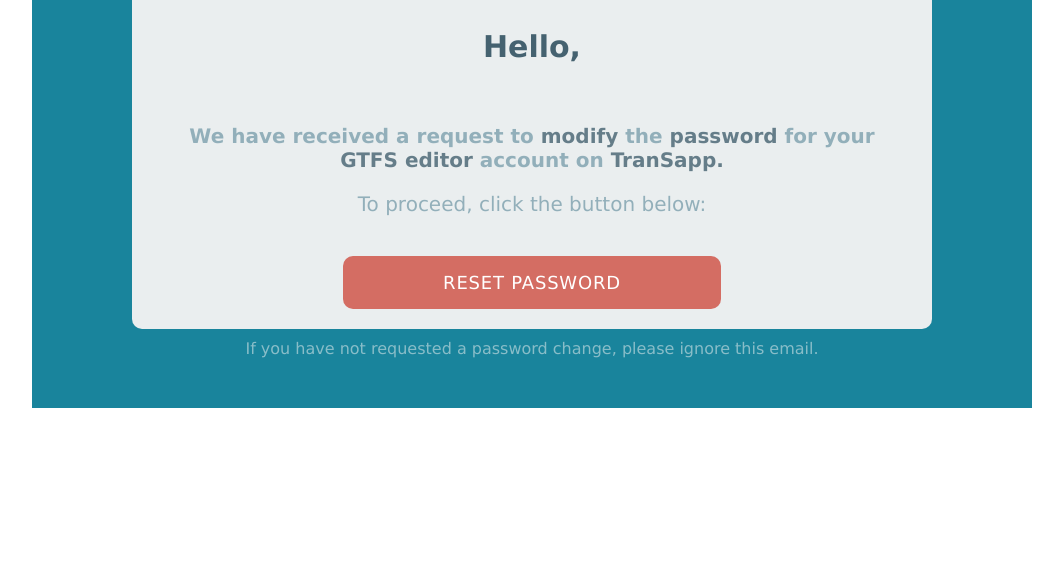
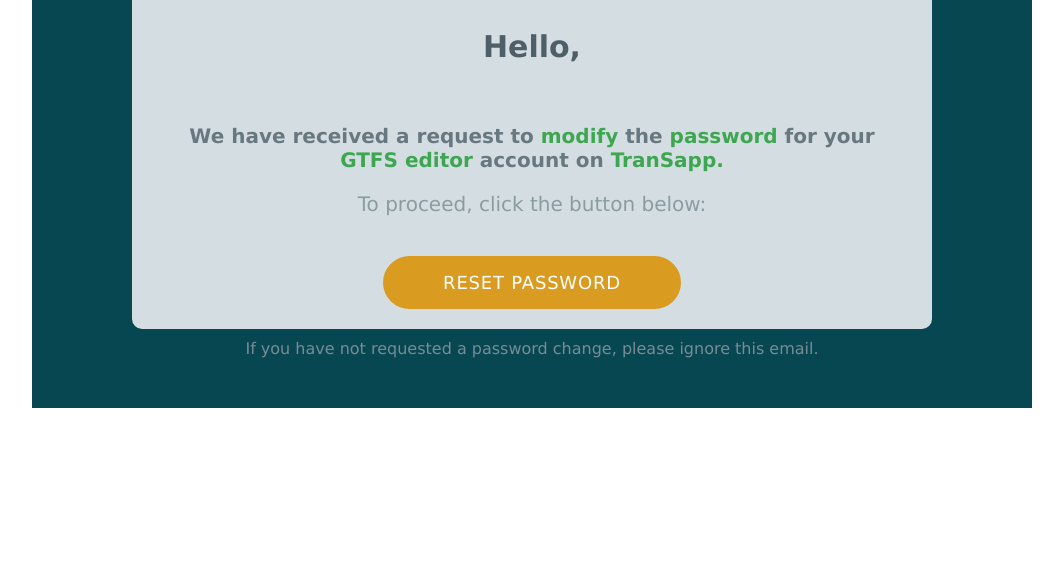
Before and after one commit to InspectorIncognito/gtfs-editor-backend, a Django app: template user/templates/recover_password.html in a window 1280 px wide. Shown: the part 236-800 px from the top of the page, without its empty margins (108-1171 px from the left). Run offline with Django 3.2, Linux system fonts and the light colour scheme; the template is opened without the code that fills it, so the values that code supplies are empty; parts of the project's set-up code (start-up, migrations or seed data) failed here and were passed over.

Commit message:
fix(email): Fix html of confirmation and recover password email.

```diff
--- a/user/jobs.py
+++ b/user/jobs.py
@@ -15,8 +15,9 @@
     with translation.override(language_code):
         subject, to = _("Email Verification"), user.email
         text_content = ''
+        username = user.email.split('@')[0]
         html_content = render_to_string('confirmation_email.html',
-                                        context={'username': user.username,
+                                        context={'username': username,
                                                  'link_url': verification_url})
         msg = EmailMultiAlternatives(subject, text_content, settings.EMAIL_HOST_USER, [to])
         msg.attach_alternative(html_content, "text/html")
@@ -28,8 +29,9 @@
     user = User.objects.get(username=username)
     subject, to = _("Password Recovery"), user.email
     text_content = ''
+    username = user.email.split('@')[0]
     html_content = render_to_string('recover_password.html',
-                                    context={'username': user.username,
+                                    context={'username': username,
                                              'link_url': recovery_url})
     msg = EmailMultiAlternatives(subject, text_content, settings.EMAIL_HOST_USER, [to])
     msg.attach_alternative(html_content, "text/html")
--- a/user/templates/recover_password.html
+++ b/user/templates/recover_password.html
@@ -9,7 +9,7 @@
             font-family: 'Verdana', sans-serif;
         }
         .container {
-            background-color: #19849C;
+            background-color: #074752FF;
             width: 100%;
             max-width: 1000px;
             margin: 0 auto;
@@ -26,28 +26,25 @@
             width: 190px;
         }
 
+        .greeting {
+            color: #4E5F68FF;
+            font-size: 30px;
+            font-weight: bold;
+            text-align: center;
+            padding-bottom: 40px;
+            padding-top: 50px;
+        }
+
         .message-container {
-            background-color: #eaeeef;
+            background-color: #D4DDE1;
             margin-right: 40px;
             margin-left: 40px;
             border-radius: 10px;
 
         }
-        .greeting {
-            color: #456270;
-            font-size: 30px;
-            font-weight: bold;
-            text-align: center;
-            padding-bottom: 40px;
-            padding-top: 50px;
-            padding-left: 40px;
-            padding-right: 40px;
-        }
-
-
 
         .message {
-            color: #7da0ad;
+            color: #788C94FF;
             font-size: 20px;
             margin: 0 auto;
             text-align: center;
@@ -58,29 +55,29 @@
         }
 
         .message span {
-            color: #456270;
+            color: #179A2D;
+        }
+
+        .message b {
+            color: #4E5F68;
         }
 
         .button-container {
-            display: flex;
-            justify-content: center;
-            align-items: center;
+            display: block;
+            text-align: center;
             padding-bottom: 20px;
         }
 
         .button {
-            background-color: #D46D63;
+            background-color: #D99B20FF;
             color: #fff !important;
             font-size: 18px;
             letter-spacing: 0.05rem;
             text-decoration: none;
             padding: 16px 29px;
-            width: 40%;
-            border-radius: 10px;
-            display: flex;
-            text-align: center;
-            justify-content: center;
-            align-items: center;
+            width: 30%;
+            border-radius: 30px;
+            display: inline-block;
             cursor: pointer;
         }
 
@@ -89,7 +86,7 @@
             text-align: center;
             padding-top: 10px;
             padding-bottom: 20px;
-            color: rgba(236, 239, 240, 0.53);
+            color: #788C94FF;
         }
 
     </style>
@@ -98,7 +95,7 @@
 <div>
     <div class="container">
         <div class="logo">
-            <img src="https://transapp-static.s3.us-east-2.amazonaws.com/logo-gtfs-editor.svg" alt="logo">
+            <img src="https://transappimg.s3.sa-east-1.amazonaws.com/logo-blanco-tansapp.png" alt="logo">
         </div>
         <div class="message-container">
             <div class="greeting">
```
Also changed, not shown: user/templates/confirmation_email.html (+10 -9 lines).
